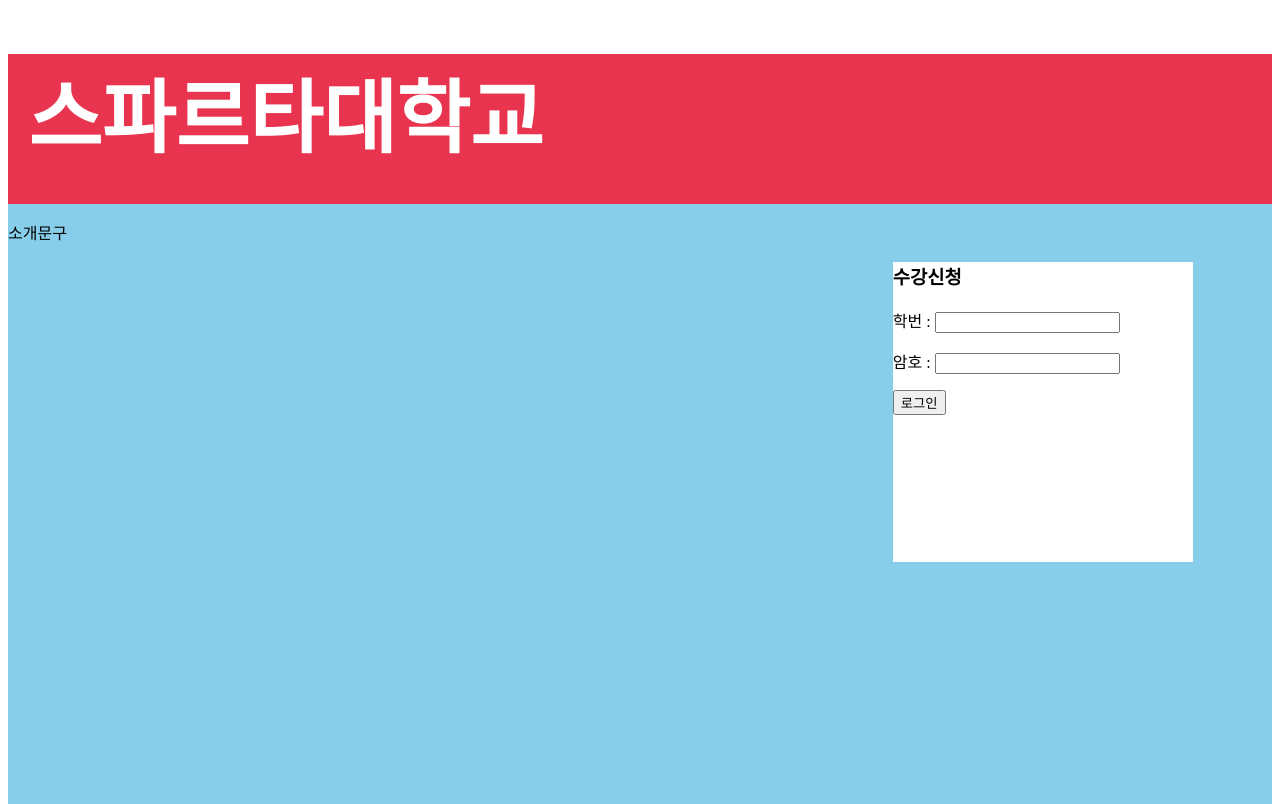
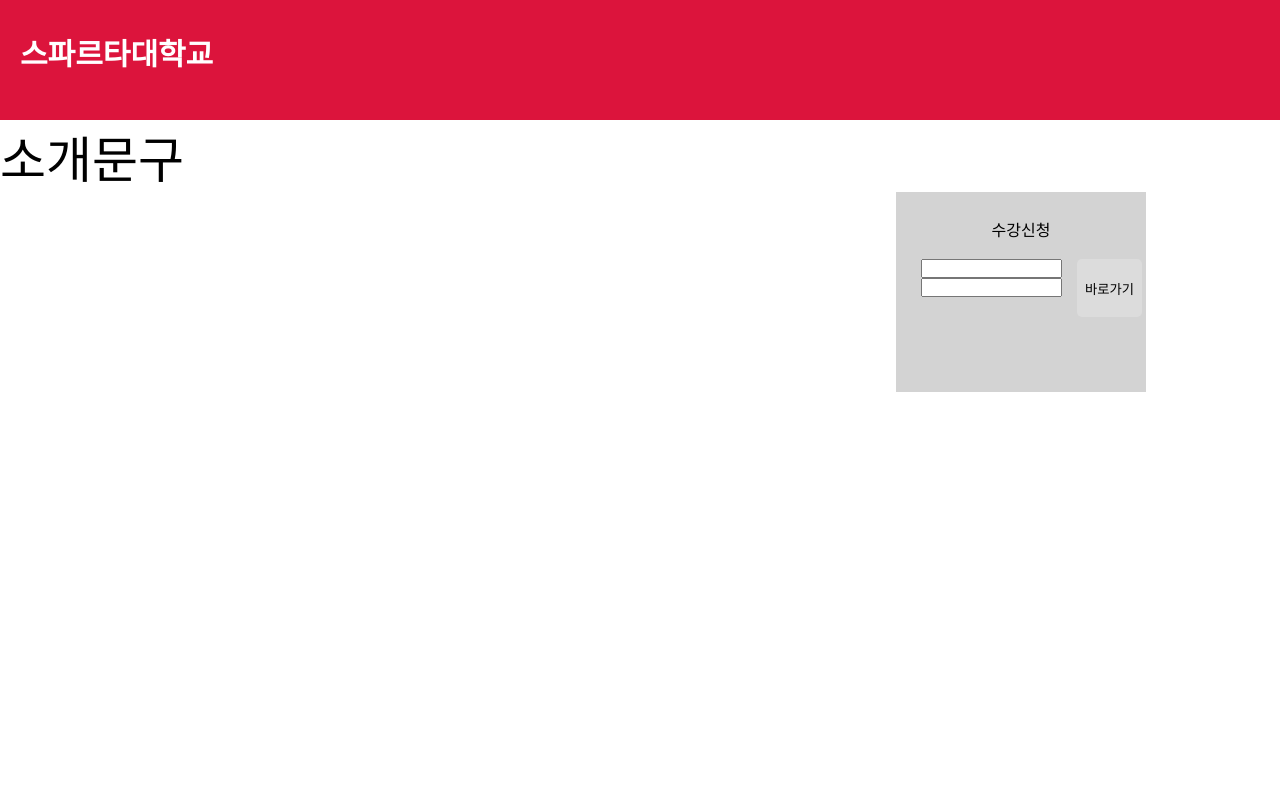
Before and after one commit to JooHan10/SpartaUniversity, a Flask app: template templates/index_real_main.html in a window 1280 px wide. After the commit the page ends 392 px from the top, so only its background shows below. Run offline with Flask 2, Linux system fonts and the light colour scheme; the template is opened without the code that fills it, so the values that code supplies are empty.

Commit message:
메인페이지 CSS 분리

```diff
--- a/static/main.css
+++ b/static/main.css
@@ -5,7 +5,7 @@
     box-sizing: border-box;
 }
 
-.cont_top {
+.header {
     width: 100%;
     height: 120px;
     background-color: rgba(220, 20, 60, 1);
@@ -22,74 +22,43 @@
     line-height: 70px;
 }
 
-.cont_middle {
-    display: flex;
-    justify-content: space-between;
-    align-items: center;
-    margin: 0px auto;
-    width: 80%;
-    height: 500px;
-    background-color: rgba(220, 220, 220, 1);
+.spartatext {
+    font-size: 50px;
 }
 
-.main_left {
-    display: flex;
-    justify-content: center;
-    align-items: center;
-    width: 50%;
-    height: 100%;
-    text-align: center;
-    font-size: 25px;
+.loginbox {
+    background-color: lightgray;
+    width: 250px;
+    height: 200px;
+
+    margin-left: 70%;
 }
 
-.main_bar {
-    height: 100%;
-    border: 1px solid rgba(240, 240, 240, 1);
+.wrap {
+
 }
 
-.main_right {
-    width: 50%;
-    height: 100%;
-    text-align: center;
+.box_text {
     display: flex;
-    flex-flow: column;
+    flex-direction: column;
     align-items: center;
     justify-content: center;
+
+    padding-top: 10%;
 }
 
-.log_box {
-    height: 170px;
-    display: flex;
-    flex-flow: column;
-    justify-content: space-around;
-    background-color: rgba(240, 240, 240, 1);
-}
+.box_input {
+    padding: 0px 0px 0px 10%;
 
-.log_box_top {
-    font-size: 25px;
-}
-
-.log_box_middle {
-    display: flex;
-    justify-content: space-around;
-    width: 250px;
-}
-
-.input_box {
-    width: 120px;
-}
-
-.input_box > input {
-    width: 100%;
-    margin: 10px 0px;
+    float: left;
 }
 
 .button_box {
-    width: 70px;
-    height: 100%;
-    display: flex;
-    justify-content: center;
-    align-items: center;
+    width: 80px;
+    height: 90px;
+
+    float: left;
+    padding-left: 15px;
 }
 
 .button_box > button {
--- a/templates/index_real_main.html
+++ b/templates/index_real_main.html
@@ -1,60 +1,42 @@
 <!DOCTYPE html>
 <html lang="ko">
+
 <head>
     <meta charset="UTF-8">
     <meta http-equiv="X-UA-Compatible" content="IE=edge">
     <meta name="viewport" content="width=device-width, initial-scale=1.0">
+    <link rel="stylesheet" href="/static/main.css">
     <title>스파르타대학교
         <img src="">
     </title>
-    <style>
-        .header {
-            background-color: #e8344e;
-            height: 150px;
+</head>
 
-            font-size: 40px;
-            color: white;
-        }
-        .spartauni {
-            margin-left: 20px;
-        }
-        .spartatext {
-            background-color: skyblue;
-            width: 100%;
-            height: 600px;
-
-            float: left;
-        }
-        .loginbox {
-            background-color: white;
-            width: 300px;
-            height: 300px;
-
-            margin-left: 70%;
-        }
-        .btn {
-            width: 70px;
-            height: 70px;
-
-            background-color: white;
-        }
-    </style>
-</head>
 <body>
     <div class="header">
-        <h1 class="spartauni">스파르타대학교</h1>
+        <div class="logo">스파르타대학교</div>
     </div>
     <div class="wrap">
         <div class="spartatext">
             <p>소개문구</p>
+        </div>
         <div class="loginbox">
-            <h3>수강신청</h3>
-            <p>학번 : <input type="text"></p>
-            <p>암호 : <input type="text"></p>
-            <button onclick="window.open('index_detail_1.html')">로그인
-            </button>
-        </div>
+            <div class="wrap">
+                <div class="box_text">수강신청</div>
+                <br>
+                <div class="box_input">
+                    <input type="text" , size="15px">
+                    <br>
+                    <input type="password" , size="15px">
+                </div>
+                <div class="btn">
+                    <section class="button_box">
+                        <button onclick="location.href=('index_detail_1.html')">
+                            바로가기</button>
+                    </section>
+                </div>
+            </div>
         </div>
     </div>
 </body>
+
 </html>
```
